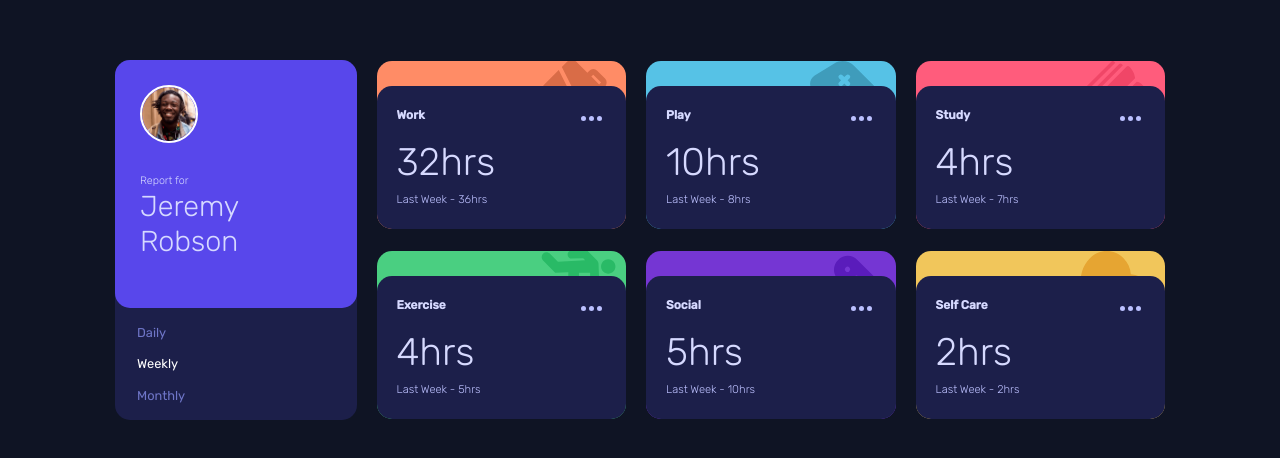
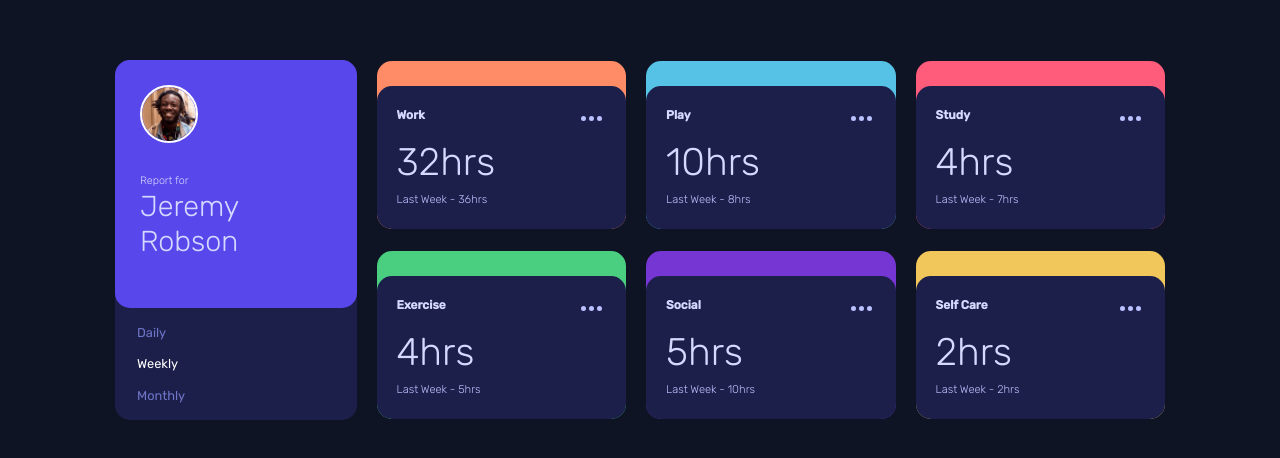
Before and after one commit to DagimTizazu/time-tracking-dashboard, a React (Vite) app: page / in a window 1280 px wide. Shown: the part 120-578 px from the top of the page. Built offline with nearby package versions, Linux system fonts and the light colour scheme.

Commit message:
Update card.jsx

```diff
--- a/src/components/Card.jsx
+++ b/src/components/Card.jsx
@@ -4,7 +4,7 @@ function Card({ type, current, backgroundcolor, backgroundimage, previous, frame
   return (
     <div className="card-container" style={{
       backgroundColor: backgroundcolor,
-      backgroundImage: `url(${backgroundimage}) `,
+      backgroundImage: `'url(${backgroundimage}) '`,
       backgroundRepeat: 'no-repeat',
       backgroundPosition: '94% -8%'
     }}>
```
